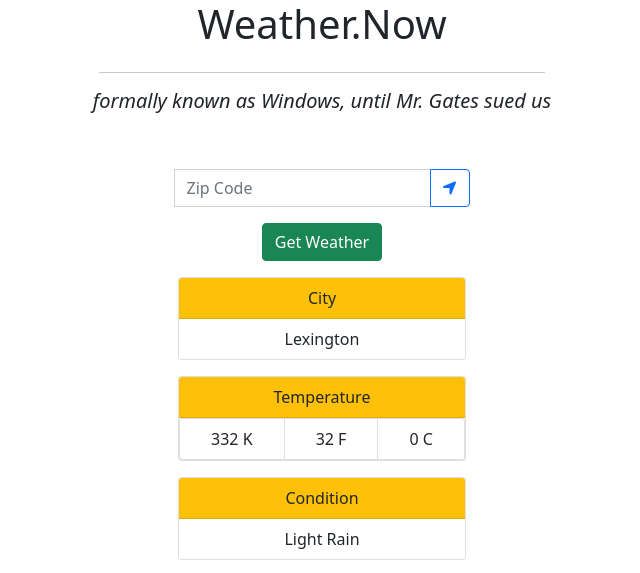
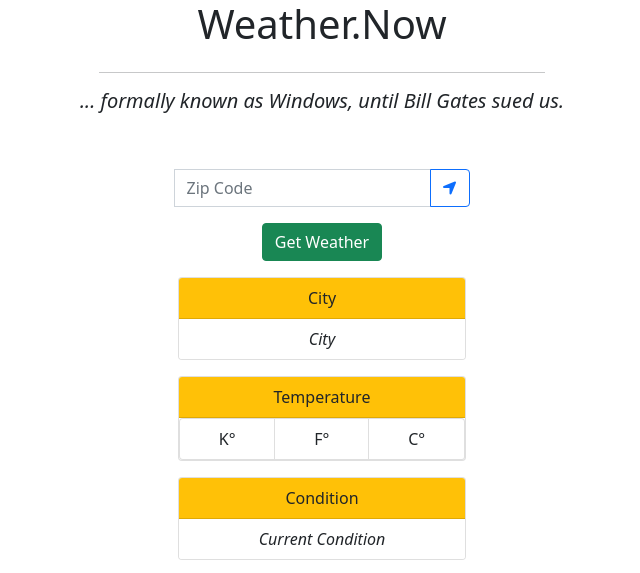
Before and after one commit to thereeceshow/weather, a plain HTML site: page index.html in a window 1280 px wide. Shown: the top 573 px of the page, without its empty margins (318-958 px from the left). Drawn offline with nearby package versions, Linux system fonts and the light colour scheme.

Commit message:
html text changes

```diff
--- a/index.html
+++ b/index.html
@@ -17,7 +17,7 @@
       <div class="col text-center d-flex flex-column align-items-center">
         <h1>Weather.Now</h1>
         <hr width="40%">
-        <h5><em>formally known as Windows, until Mr. Gates sued us</em></h5>
+        <h5><em>... formally known as Windows, until Bill Gates sued us.</em></h5>
 
         <div class="mt-5">
 
@@ -40,7 +40,7 @@
             City
           </div>
           <ul class="list-group list-group-flush">
-            <li class="list-group-item" id="city">Lexington</li>
+            <li class="list-group-item" id="city"><em>City</em></li>
           </ul>
         </div>
 
@@ -49,9 +49,9 @@
             Temperature
           </div>
           <ul class="list-group list-group-horizontal">
-            <li class="list-group-item flex-fill" id="kel">332 K</li>
-            <li class="list-group-item flex-fill" id="far">32 F</li>
-            <li class="list-group-item flex-fill" id="cels">0 C</li>
+            <li class="list-group-item flex-fill" id="kel">K&deg</li>
+            <li class="list-group-item flex-fill" id="far">F&deg</li>
+            <li class="list-group-item flex-fill" id="cels">C&deg</li>
           </ul>
         </div>
 
@@ -60,7 +60,7 @@
             Condition
           </div>
           <ul class="list-group list-group-flush">
-            <li class="list-group-item" id="cond">Light Rain</li>
+            <li class="list-group-item" id="cond"><em>Current Condition</em></li>
           </ul>
         </div>
 
--- a/js/main.js
+++ b/js/main.js
@@ -78,9 +78,9 @@ function display() {
     city.innerHTML = weatherInfo.name;
     let tempInK = weatherInfo.main.temp;
     let icon = weatherInfo.weather[0].icon;
-    tempKel.innerHTML = (tempInK + ' K');
-    tempF.innerHTML = Math.round(tempInK - 273.15) * 9/5 + 32 + ' F';
-    tempC.innerHTML = Math.round(tempInK - 273.15) + ' C';
+    tempKel.innerHTML = (tempInK + '&deg K');
+    tempF.innerHTML = Math.round(tempInK - 273.15) * 9/5 + 32 + '&deg F';
+    tempC.innerHTML = Math.round(tempInK - 273.15) + '&deg C';
     cond.innerHTML = 'Currently ' + weatherInfo.weather[0].main + '<br><em> with ' + weatherInfo.weather[0].description + ' in the area.</em>';
     pic.src = 'https://openweathermap.org/img/wn/' + icon + '@4x.png';
     alertZip.classList.add('d-none');
```
